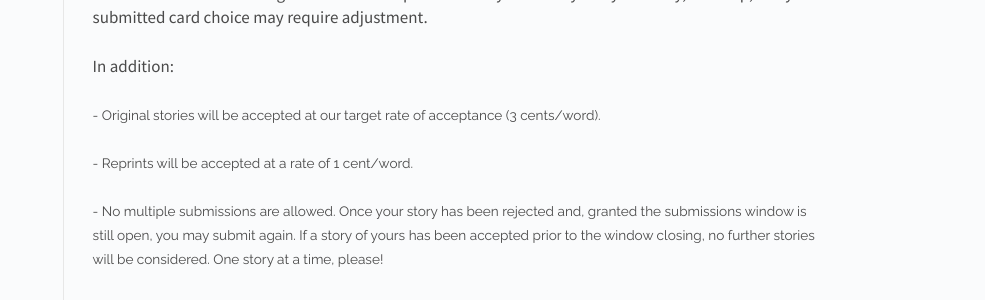
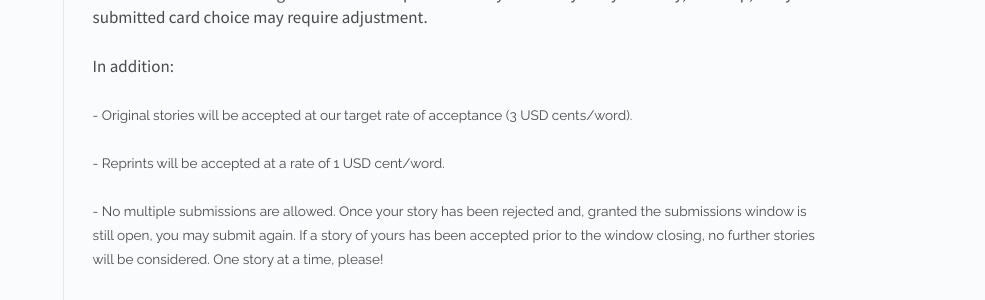
Before and after one commit to Butler-Brand/Butler-Brand.github.io, a Jekyll site: the page built from _posts/2022-05-21-submissons-post.md, in a window 1280 px wide. Shown: the part 2197-2497 px from the top of the page, without its empty margins (295-1280 px from the left). Built offline with Jekyll 4.4.1, drawn with Linux system fonts in a browser that asks for light colours; Markdown is read by kramdown in place of the engine named in the settings.

Commit message:
Update 2022-05-21-submissons-post.md

```diff
--- a/_posts/2022-05-21-submissons-post.md
+++ b/_posts/2022-05-21-submissons-post.md
@@ -43,9 +43,9 @@ order: 5
 <p>Upon acceptance, an artist will be commissioned to work on a black & white illustration of the author's card concept to accompany their published story. Based on selections made, we may reach out to chosen authors concerning their card concepts. Your story will always be your story, full-stop, but your submitted card choice may require adjustment.</p>
 <p>In addition:</p>
 
-- Original stories will be accepted at our target rate of acceptance (3 cents/word).
+- Original stories will be accepted at our target rate of acceptance (3 USD cents/word).
   <br /><br />
-- Reprints will be accepted at a rate of 1 cent/word.
+- Reprints will be accepted at a rate of 1 USD cent/word.
   <br /><br />
 - No multiple submissions are allowed. Once your story has been rejected and, granted the submissions window is still open, you may submit again. If a story of yours has been accepted prior to the window closing, no further stories will be considered. One story at a time, please!
   <br /><br />
```
